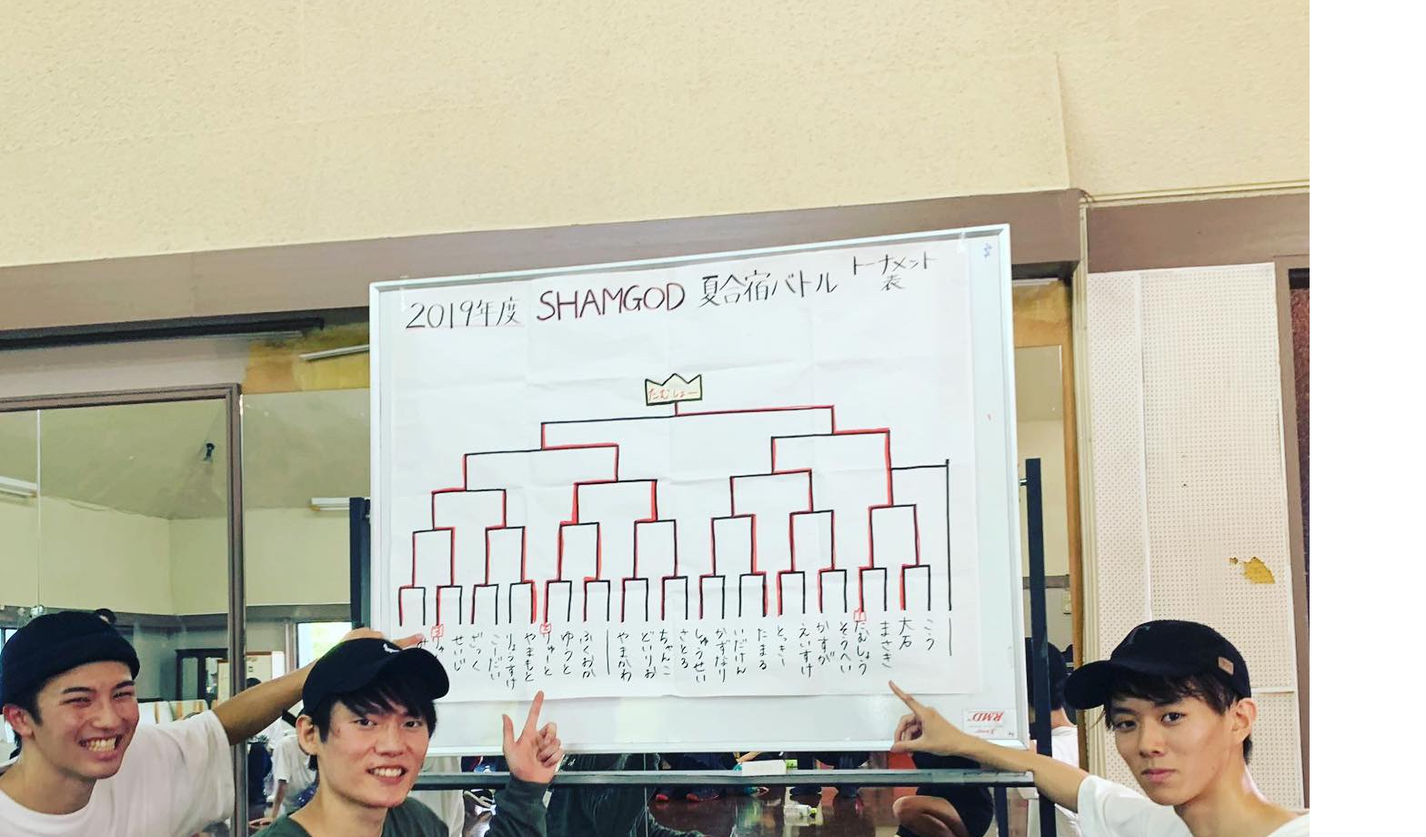
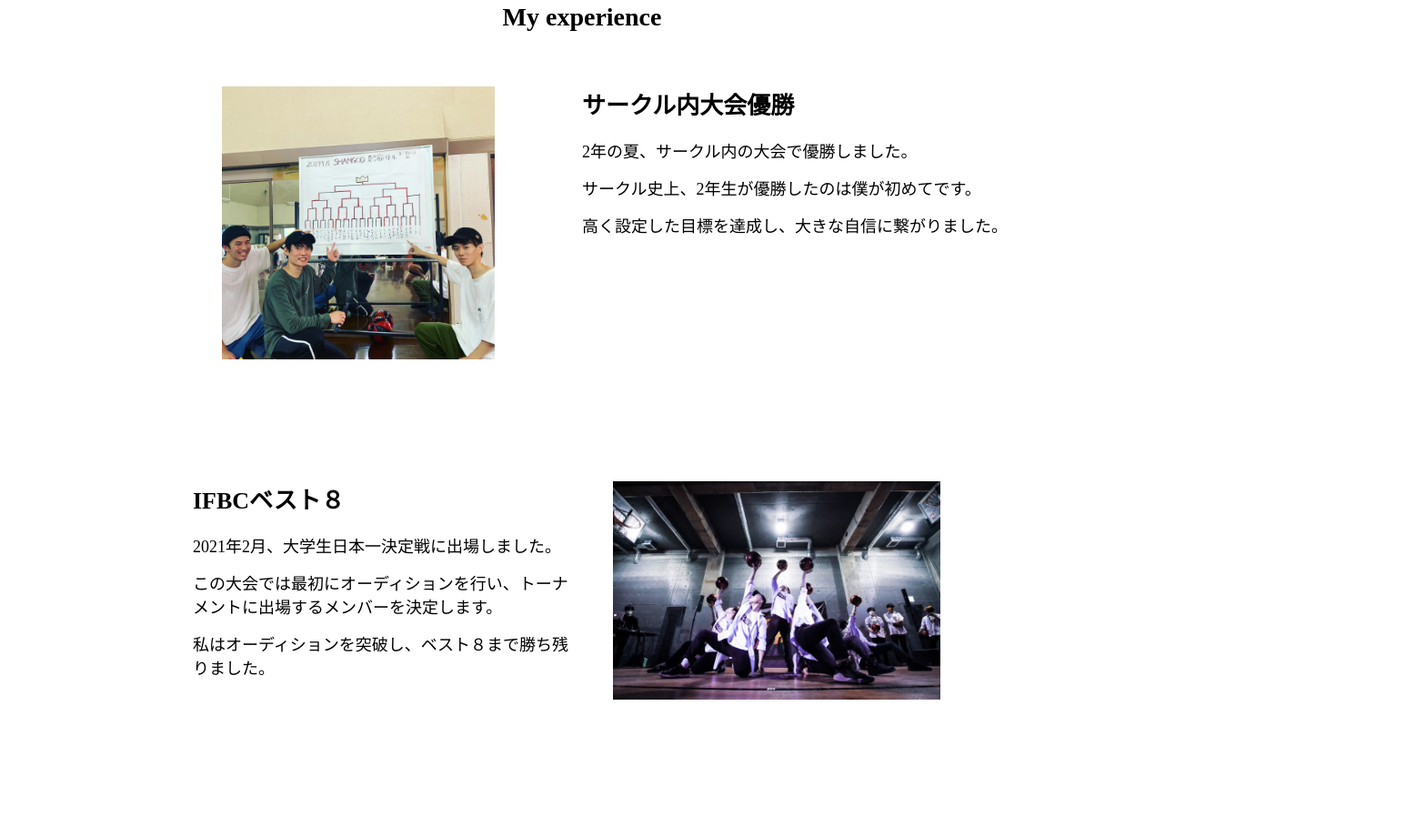
Before and after one commit to shot329/test-portforio, a plain HTML site: page index.html in a window 1280 px wide. Shown: the part 1880-2800 px from the top of the page at 91% size, 1568 px wide, since content can reach past the window. After the commit the page ends 2683 px from the top, so only its background shows below. Drawn offline with Linux system fonts and the light colour scheme.

Commit message:
Update styles.css

```diff
--- a/styles.css
+++ b/styles.css
@@ -32,7 +32,7 @@
 
 /* トップ */
 .top {
-  background-image: url("AnyConv.com__IMG_8218_2.jpg");
+  background-image: url("../image/AnyConv.com__IMG_8218_2.jpg");
   background-size: cover;
   color: black;
   text-align: center;
@@ -52,7 +52,6 @@
 
 /* プロフィール */
 .profile {
-  background-color: white;
   padding: 60px 0;
   color: black;
 }
@@ -90,7 +89,7 @@
 
 /* プログラミングスキル */
  .my-skill {
-  background-image: url("minatomirai__IMG_8136.jpg");
+  background-image: url("../image/minatomirai__IMG_8136.jpg");
   background-size: cover;
   text-align: center;
   color: white;
@@ -108,7 +107,7 @@
 }
 
 .skill-heading h2 {
-  font-size: 28px;
+  font-size: 30px;
   color: white;
 }
 
@@ -154,3 +153,94 @@
   font-size: 14px;
   color: white;
 }
+
+
+/* 他のスキル（ふわっとフェードイン入れる？） */
+/*  */
+.other-skill {
+  padding: 60px 0;
+  color: black;
+}
+
+.other-container {
+  margin: 0 auto;
+  /* width: 80%; */
+}
+
+.other-heading {
+  padding-top: 30px;
+  padding-bottom: 40px;
+  text-align: center;
+}
+
+.other-heading h2 {
+  font-size: 28px;
+}
+
+.my-performance {
+  padding: 20px;
+  width: 80%;
+  margin: 0 auto;
+}
+
+.performance {
+  float: left;
+  width: 50%;
+}
+
+.performance img {
+  width: 300px;
+}
+
+.performance-image {
+  text-align: center;
+}
+
+.comment h3 {
+  font-size: 26px;
+  margin-bottom: 20px;
+}
+
+.comment p {
+  font-size: 18px;
+  margin-bottom: 15px;
+}
+
+/* 他のスキル② */
+.other-skill2 {
+  padding: 30px 0;
+  color: black;
+  overflow: hidden;
+}
+
+.ifbc-container {
+  width: 70%;
+  margin: 0 auto;
+}
+
+.ifbc {
+  padding: 20px;
+}
+
+.ifbc-division {
+  float: right;
+  width: 50%;
+}
+
+.ifbc-division img {
+  width: 360px;
+}
+
+.ifbc-image {
+  text-align: center;
+}
+
+.ifbc-comment h3 {
+  font-size: 26px;
+  margin-bottom: 20px;
+}
+
+.ifbc-comment p {
+  font-size: 18px;
+  margin-bottom: 15px;
+}
```
